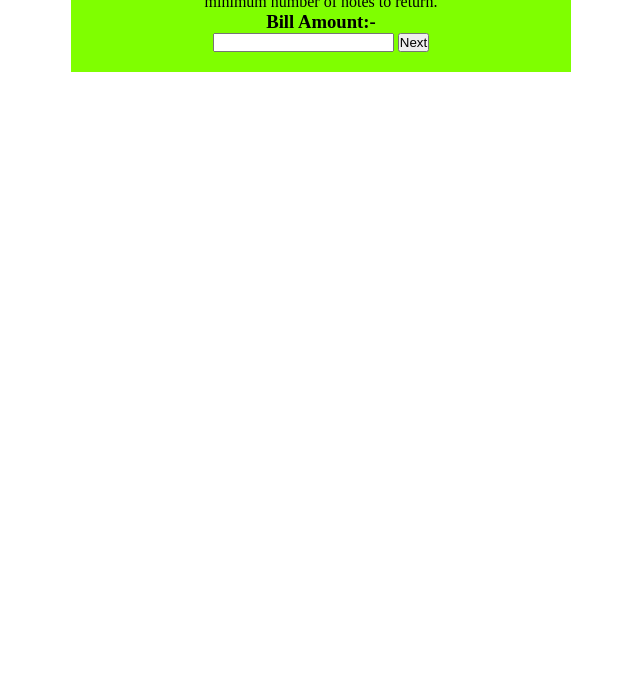
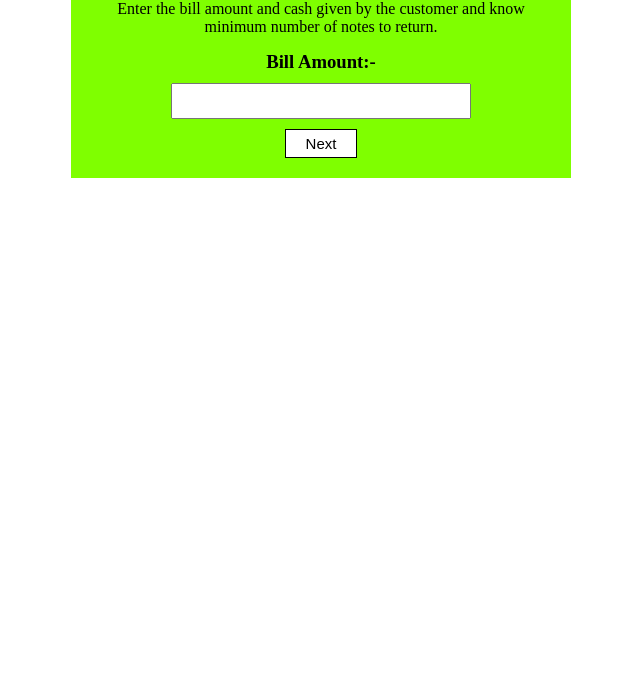
Before and after one commit to SauravKumar-max/cash-register-manager, a plain HTML site: page index.html in a window 1280 px wide. Shown: the part 122-800 px from the top of the page, without its empty margins (319-959 px from the left). Drawn offline with Linux system fonts and the light colour scheme.

Commit message:
style input element

```diff
--- a/style.css
+++ b/style.css
@@ -12,3 +12,28 @@
     padding: 20px;
     background: chartreuse;
 }
+
+h1{
+    margin: 10px 0;
+}
+
+p{
+    margin: 15px 0;
+}
+
+input{
+    width: 100%;
+    max-width: 300px;
+    margin: 10px 0;
+    padding: 5px;
+    font-size: 1.2rem;
+}
+
+button{
+    display: block;
+    margin: auto;
+    padding: 5px 20px;
+    font-size: 15px;
+    background: #fff;
+    border: solid 1px #000;
+}
```
